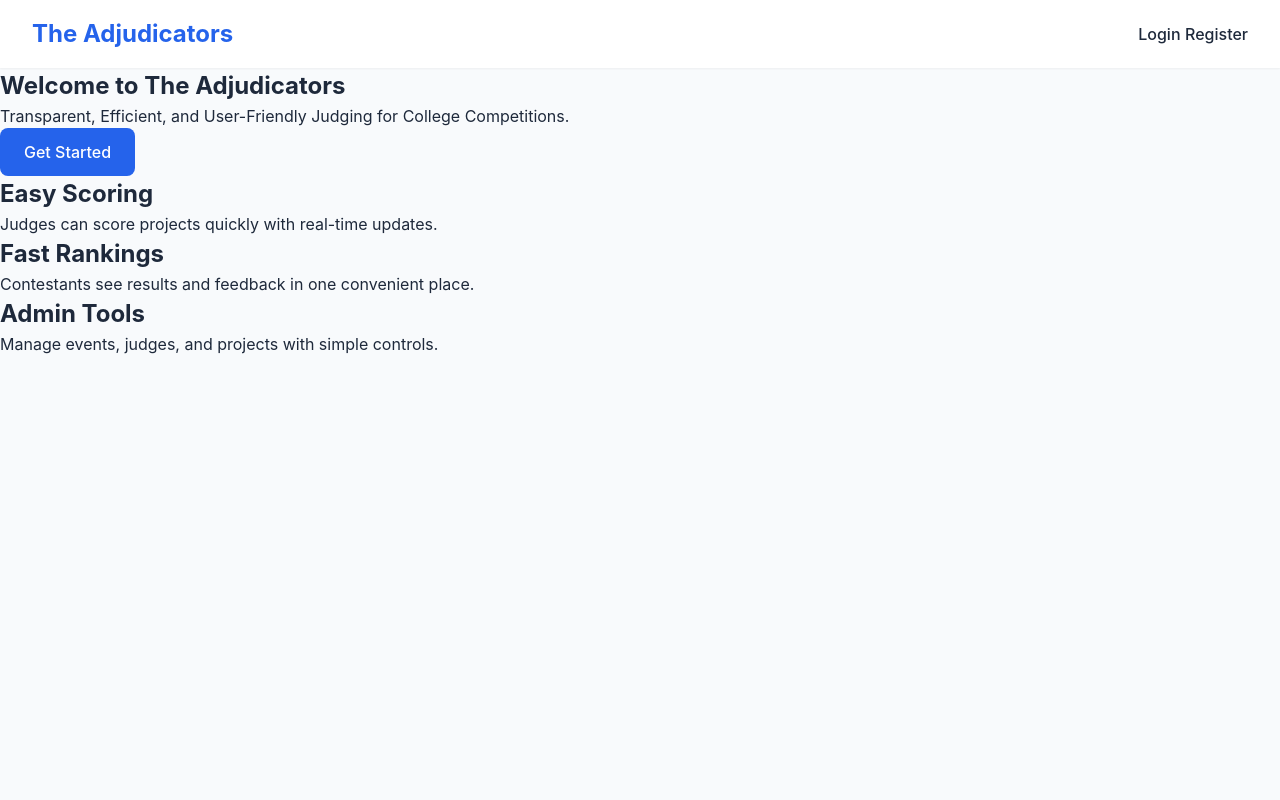
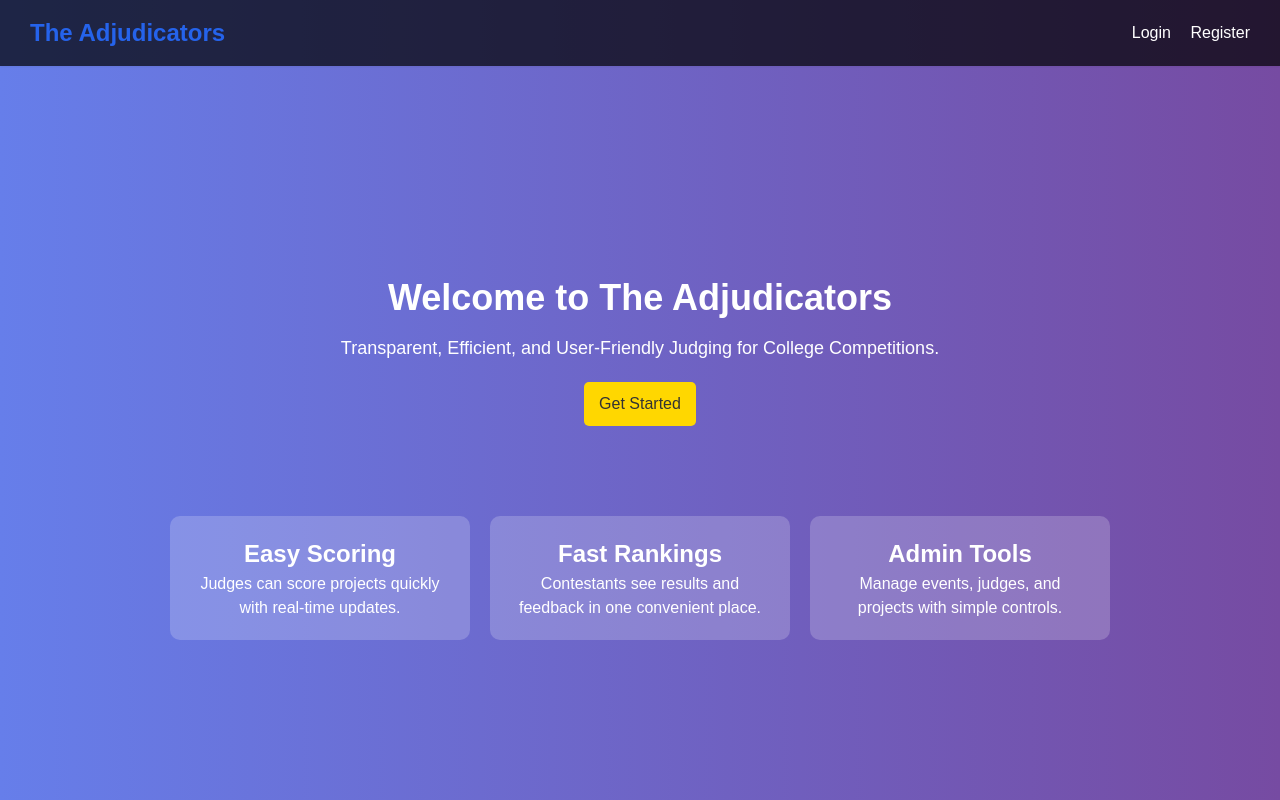
Before and after one commit to CMurry12/CS--4350--The-Adjudicators, a website: page Judging App/Pages/index.html in a window 1280 px wide. Drawn offline with Linux system fonts and the light colour scheme; files that its build step writes are made by us from their sources.

Commit message:
index.html

```diff
--- a/Judging App/Pages/index.html
+++ b/Judging App/Pages/index.html
@@ -2,8 +2,123 @@
 <html lang="en">
 <head>
   <meta charset="UTF-8" />
+  <meta name="viewport" content="width=device-width, initial-scale=1.0">
   <title>The Adjudicators - Home</title>
   <link rel="stylesheet" href="css/styles.css">
+  <style>
+    /* General Reset */
+    * {
+      margin: 0;
+      padding: 0;
+      box-sizing: border-box;
+      font-family: Arial, sans-serif;
+    }
+
+    body {
+      background: linear-gradient(to right, #667eea, #764ba2);
+      display: flex;
+      flex-direction: column;
+      align-items: center;
+      justify-content: center;
+      min-height: 100vh;
+    }
+
+    /* Header Styling */
+    .header {
+      width: 100%;
+      display: flex;
+      justify-content: space-between;
+      align-items: center;
+      padding: 15px 30px;
+      background: rgba(0, 0, 0, 0.7);
+      color: #fff;
+      position: fixed;
+      top: 0;
+      left: 0;
+      z-index: 1000;
+    }
+
+    .header__logo {
+      font-size: 24px;
+      font-weight: bold;
+    }
+
+    .header__nav a {
+      color: #fff;
+      text-decoration: none;
+      margin-left: 15px;
+      transition: color 0.3s ease;
+    }
+
+    .header__nav a:hover {
+      color: #ffd700;
+    }
+
+    /* Hero Section */
+    .hero--home {
+      text-align: center;
+      color: #fff;
+      margin-top: 100px;
+      padding: 50px 20px;
+    }
+
+    .hero__content h1 {
+      font-size: 36px;
+      margin-bottom: 10px;
+    }
+
+    .hero__content p {
+      font-size: 18px;
+      margin-bottom: 20px;
+    }
+
+    /* Info Section */
+    .info-section {
+      display: flex;
+      justify-content: center;
+      gap: 20px;
+      padding: 40px 20px;
+    }
+
+    .info-card {
+      background: rgba(255, 255, 255, 0.2);
+      padding: 20px;
+      border-radius: 10px;
+      color: #fff;
+      text-align: center;
+      max-width: 300px;
+    }
+
+    /* Buttons */
+    .btn {
+      display: inline-block;
+      padding: 10px 15px;
+      background: #fff;
+      color: #333;
+      border-radius: 5px;
+      text-decoration: none;
+      border: none;
+      cursor: pointer;
+      transition: background 0.3s;
+    }
+
+    .btn--primary {
+      background: #ffd700;
+      color: #333;
+    }
+
+    .btn:hover {
+      background: #f0f0f0;
+    }
+
+    /* Responsive */
+    @media (max-width: 768px) {
+      .info-section {
+        flex-direction: column;
+        align-items: center;
+      }
+    }
+  </style>
 </head>
 <body>
   <header class="header">
```
